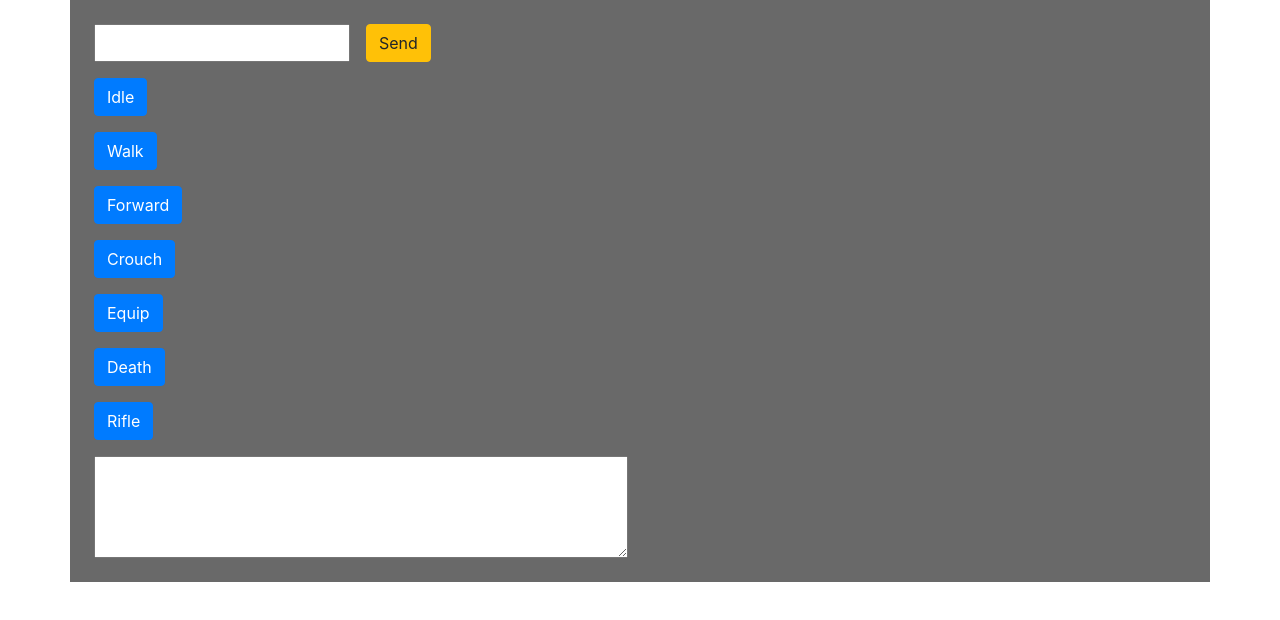
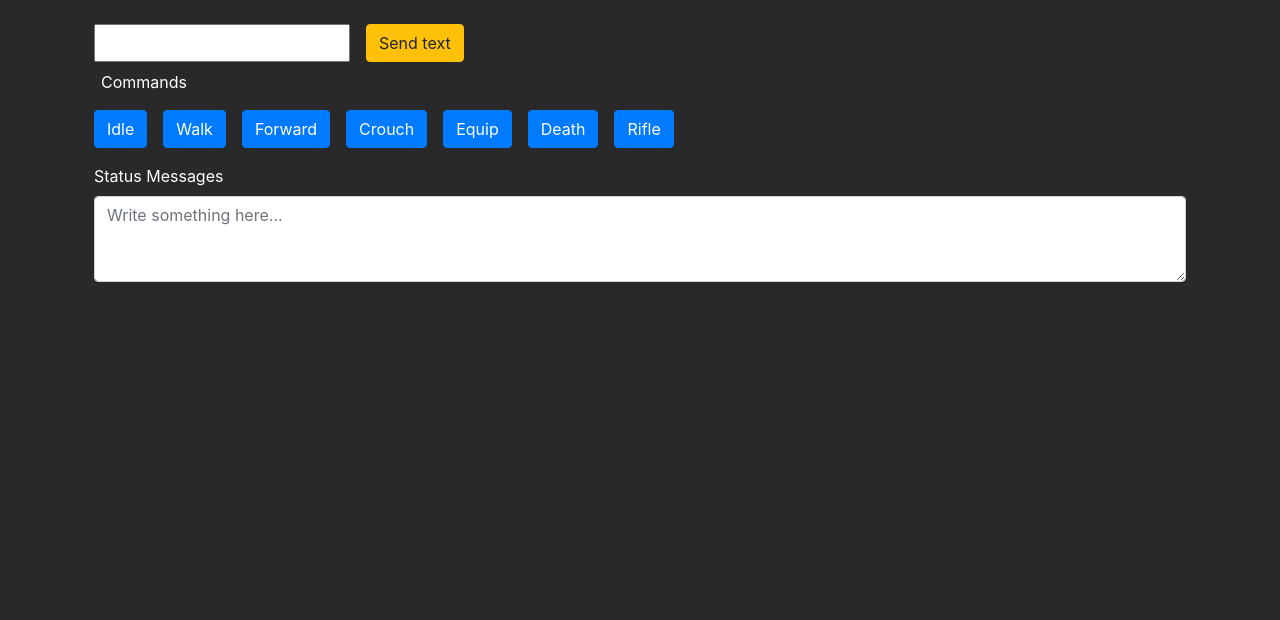
Before and after one commit to gelsonrei/wsholobox, a website: page index.html in a window 1280 px wide. Drawn offline with nearby package versions, Linux system fonts and the light colour scheme.

Commit message:
Polished

```diff
--- a/index.html
+++ b/index.html
@@ -3,75 +3,80 @@
   <head>
     <meta charset="utf-8">
     <meta name="viewport" content="width=device-width, initial-scale=1, shrink-to-fit=no">
+    <title>WebSocket Client</title>
 
     <!-- Bootstrap CSS -->
     <link rel="stylesheet" href="https://stackpath.bootstrapcdn.com/bootstrap/4.5.0/css/bootstrap.min.css" integrity="sha384-9aIt2nRpC12Uk9gS9baDl411NQApFmC26EwAOH8WgZl5MYYxFfc+NcPb1dKGj7Sk" crossorigin="anonymous">
 
+  </head>
+  <body style="background-color: #2a2929 ">
 
-    <title>WebSocket Client</title>
+    <div class="container center p-3">
+      <div class="col">
 
-  </head>
-  <body>
+        <div class="row p-2">
+          <input  type="text" id="input-msg">
+          <span class="px-2"></span>
+          <input  type="button" class="btn btn-warning" id="bt-send" value="Send text">
+        </div>
 
-    <div class="container center p-3" style="background-color: dimgrey;">
-      <div class="col">
-      <div class="row p-2"> <input  type="text" id="input-msg"> <span class="px-2"></span>  <input  type="button" class="btn btn-warning" id="bt-send" value="Send"> </div>
-      <!-- <div class="row">
-        <div class="col w-50">
-          <img src="avatar.jpg" alt="avatar">
+        <label  for="commands" style="color:white">Commands</label>
+        <div class="row" id="commands">
+          <span class="p-2"><input type="button" class="btn btn-primary pose" id="bt-Idle" value="Idle">      </span>
+          <span class="p-2"><input type="button" class="btn btn-primary pose" id="bt-Walk" value="Walk">      </span>
+          <span class="p-2"><input type="button" class="btn btn-primary pose" id="bt-Forward" value="Forward"></span>
+          <span class="p-2"><input type="button" class="btn btn-primary pose" id="bt-Crounch" value="Crouch"> </span>
+          <span class="p-2"><input type="button" class="btn btn-primary pose" id="bt-Equip" value="Equip">    </span>
+          <span class="p-2"><input type="button" class="btn btn-primary pose" id="bt-Death" value="Death">    </span>
+          <span class="p-2"><input type="button" class="btn btn-primary pose" id="bt-Rifle" value="Rifle">    </span>
         </div>
-      <div class="col"> -->
-        <div class="row p-2"><input type="button" class="btn btn-primary pose" id="bt-Idle" value="Idle"></div>
-        <div class="row p-2"><input type="button" class="btn btn-primary pose" id="bt-Walk" value="Walk"></div>
-        <div class="row p-2"><input type="button" class="btn btn-primary pose" id="bt-Forward" value="Forward"></div>
-        <div class="row p-2"><input type="button" class="btn btn-primary pose" id="bt-Crounch" value="Crouch"></div>
-        <div class="row p-2"><input type="button" class="btn btn-primary pose" id="bt-Equip" value="Equip"></div>
-        <div class="row p-2"><input type="button" class="btn btn-primary pose" id="bt-Death" value="Death"></div>
-        <div class="row p-2"><input type="button" class="btn btn-primary pose" id="bt-Rifle" value="Rifle"></div>
-      <!-- </div> -->
+          <!-- <img src="avatar.jpg" alt="avatar"> -->
+          <div class="row p-2">
+            <div class="form-group shadow-textarea w-100">
+              <label for="exampleFormControlTextarea6" style="color:white">Status Messages</label>
+              <textarea class="form-control z-depth-1"  id="statusMessages" rows="3" placeholder="Write something here..."></textarea>
+            </div>
+          </div>
 
-      <div class="row p-2"> <textarea id="status" name="status" rows="4" cols="50">  </textarea>  </div>
-      </div>
-
-    </div>
     </div>
 
     <!-- Client Code -->
     <script type="text/javascript">
 
+      function setStatus(msg){
+        document.getElementById("statusMessages").value+=msg+'\n';
+        document.getElementById("statusMessages").scrollTop =  document.getElementById("statusMessages").scrollHeight;
+        console.log(msg);
+      }
+
       const ws = new WebSocket("wss://wsserve.herokuapp.com");
 
-      var status = document.getElementById("status");
-      status.value = "status";
-      console.log (status);
       ws.addEventListener("open", () =>{
-        console.log("We are connected");
-        ws.send("How are you?");
+        var msg = "We are connected"
+        setStatus(msg);
+        ws.send(msg);
       });
 
       ws.addEventListener('message', function (event) {
-          console.log(event.data);
-          status.value += event.data;
+          // setStatus(event.data);
+          console.log(event.data)
       });
 
       document.getElementById("bt-send").addEventListener("click", function (event) {
         var msg = document.getElementById("input-msg").value;
-        console.log(msg);
+        setStatus(msg);
         ws.send(msg);
       });
 
       var btPoses  = document.getElementsByClassName("pose");
       Array.from(document.getElementsByClassName("pose")).forEach(
           function(element, index, array) {
-              console.log(element);
               element.addEventListener("click", function (event) {
-                console.log(event.target.value);
+                setStatus('Sending-> '+event.target.value);
                 ws.send(event.target.value);
-                status.value += 'clicked:'+event.target.value+'\n';
               });
           }
       );
-
 
     </script>
 
```
